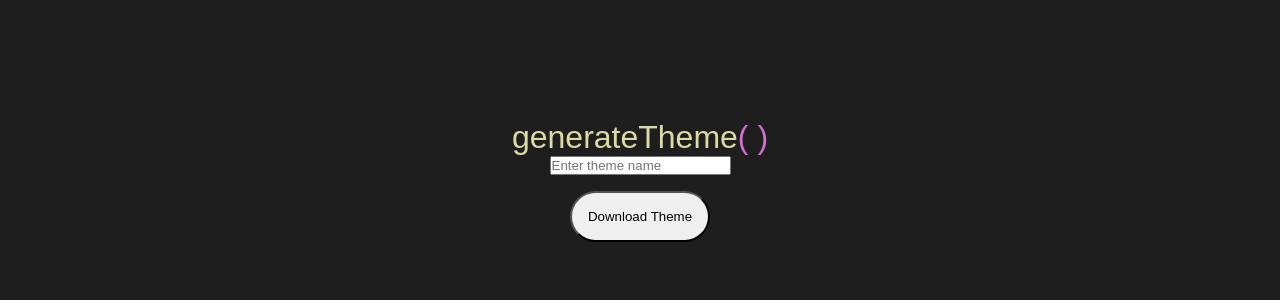
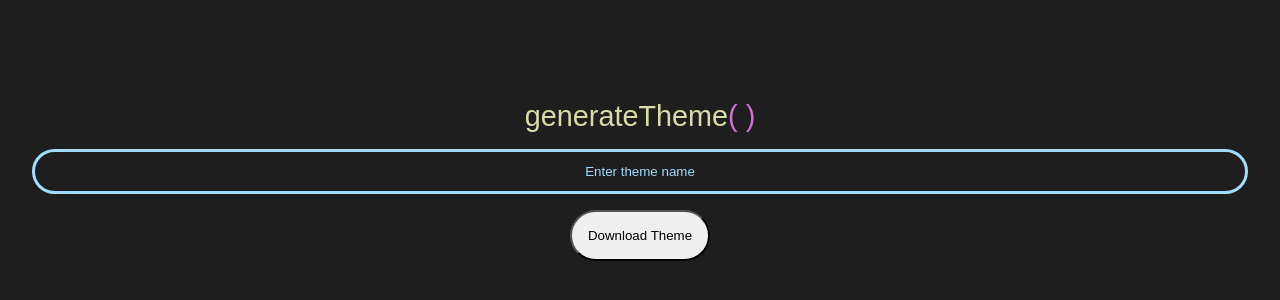
Before and after one commit to loreleim/generateTheme, a React (Create React App) app: page / in a window 1280 px wide. Shown: the part 220-520 px from the top of the page. Built offline with nearby package versions, Linux system fonts and the light colour scheme; a web font is replaced by a local one.

Commit message:
coloring components

```diff
--- a/src/components/home/index.module.scss
+++ b/src/components/home/index.module.scss
@@ -8,9 +8,43 @@
   justify-content: center;
   align-items: center;
   flex-direction: column;
+  padding: 2rem;
 
   & h1 {
     color: $yellow;
+    font-size: 1.8rem;
+  }
+
+  & label {
+    color: $lightBlue;
+    position: relative;
+  }
+
+  & input {
+    width: 100%;
+    margin-top: 1rem;
+    padding: 0.75rem;
+    border-radius: 3rem;
+    outline: none;
+    border: 3px solid $lightBlue;
+    color: $lightBlue;
+    background-color: transparent;
+    text-align: center;
+
+    &:focus, :valid {
+      outline: none;
+      transition: 0.3s ease-in-out all;
+      border: 3px solid $darkBlue;
+    }
+
+    &::placeholder {
+      color: $lightBlue;
+    }
+
+    &:focus::placeholder {
+      color: $darkBlue;
+      transition: 0.3s ease-in-out all;
+    }
   }
 }
 
```
